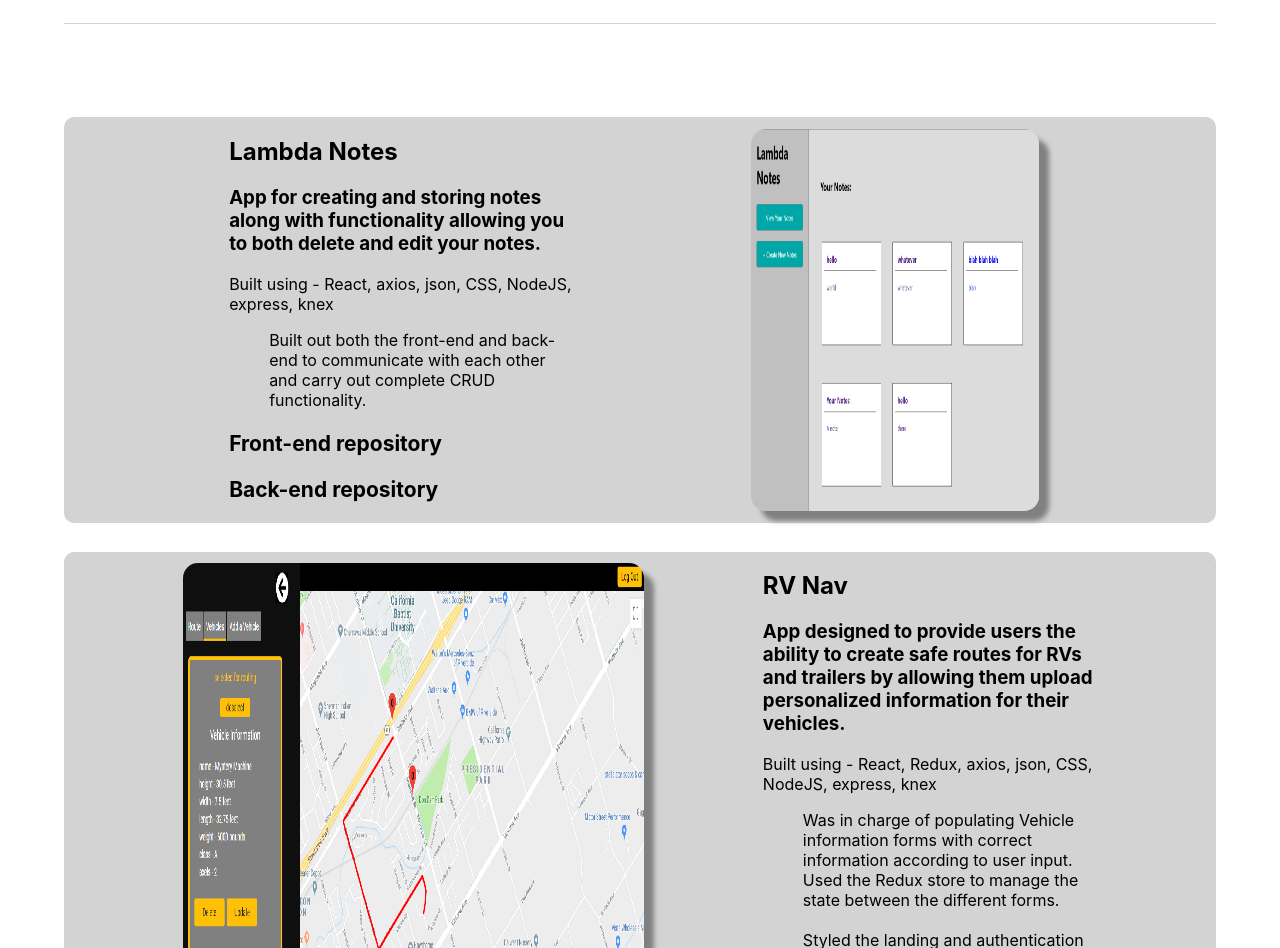
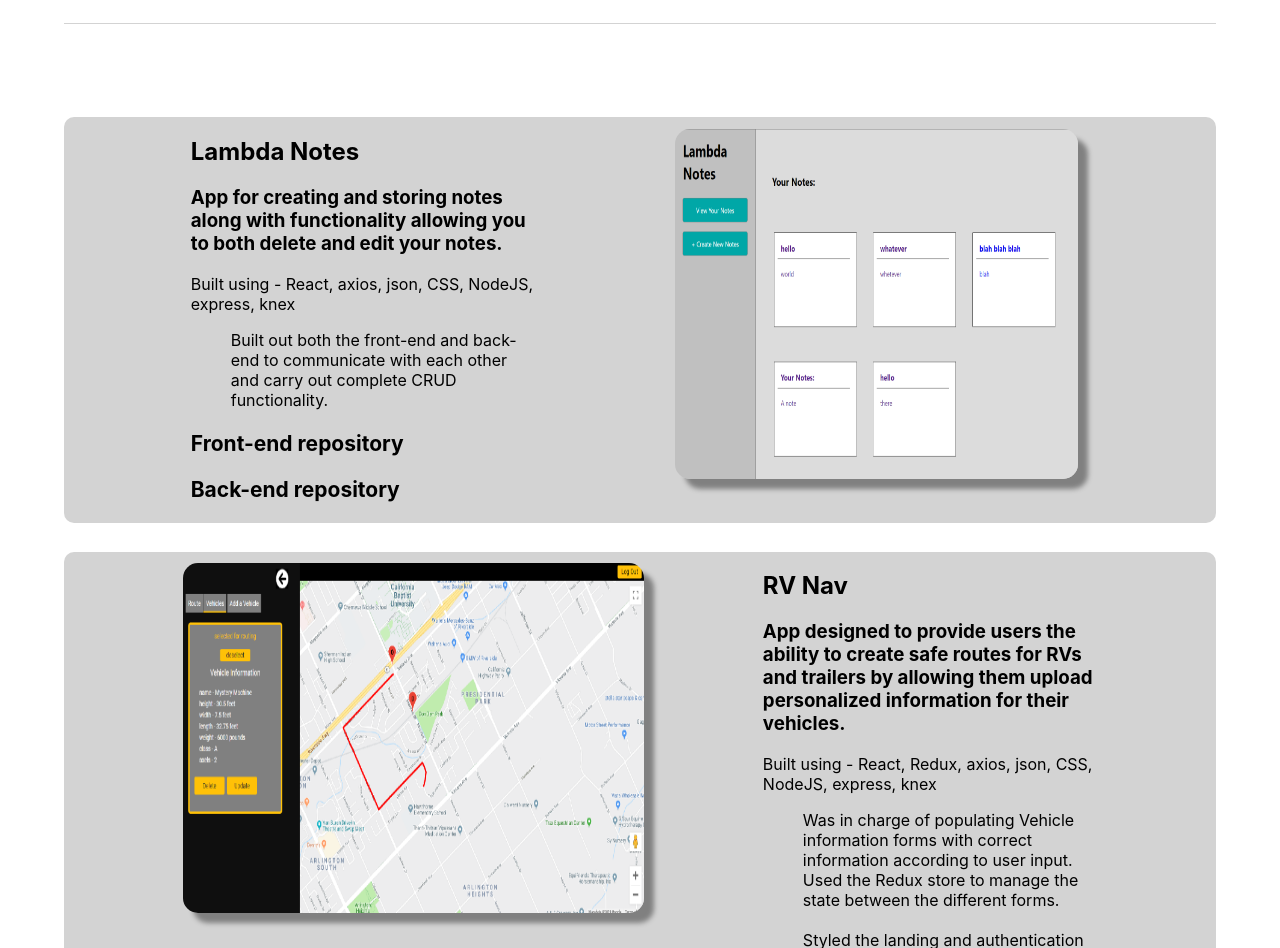
Before and after one commit to mitchellr92/portfolio, a React (Create React App) app: page / in a window 1280 px wide. Shown: the part 1144-2092 px from the top of the page. Built offline with nearby package versions, Linux system fonts and the light colour scheme.

Commit message:
fixing aspect ratios for project images

```diff
--- a/src/Components/Portfolio/Portfolio.css
+++ b/src/Components/Portfolio/Portfolio.css
@@ -40,15 +40,21 @@
 }
 
 .project-image {
-  width: 25%;
+  max-width: 35%;
+  max-height: 350px;
   margin: 1%;
   box-shadow: 10px 10px 5px gray;
+  width: auto;
+  height: auto;
 }
 
 .project-image2 {
-  width: 40%;
+  max-width: 40%;
+  max-height: 350px;
   margin: 1%;
   box-shadow: 10px 10px 5px gray;
+  width: auto;
+  height: auto;
 }
 
 a:link {
--- a/src/Components/Portfolio/Portfolio.js
+++ b/src/Components/Portfolio/Portfolio.js
@@ -1,5 +1,4 @@
 import React, { Component } from "react";
-import screenshot1 from "./screenshot1.png";
 import screenshot2 from "./screenshot2.png";
 import screenshot3 from "./screenshot3.png";
 import "./Portfolio.css";
--- a/src/Components/Profile/Profile.css
+++ b/src/Components/Profile/Profile.css
@@ -18,4 +18,6 @@
 
 img {
   border-radius: 15px;
+  width: auto;
+  height: auto;
 }
```
